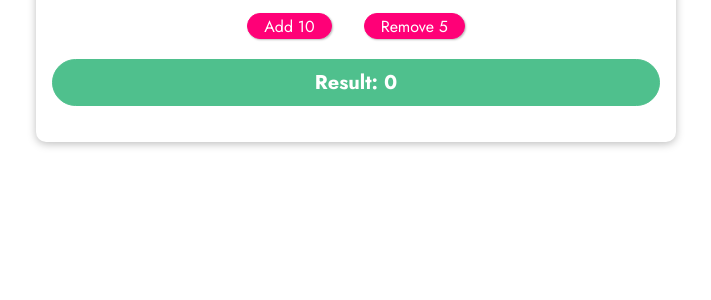
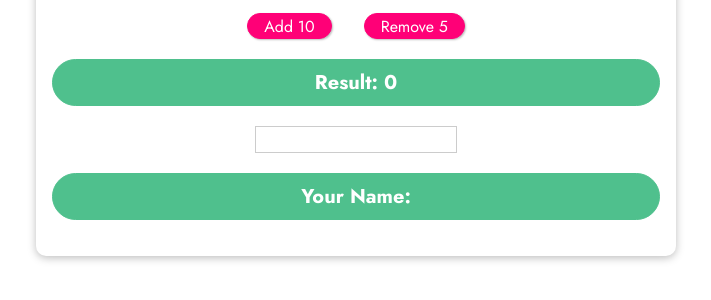
Before and after one commit to smirnovanv/vue-events, a plain HTML site: page index.html in a window 1280 px wide. Shown: the part 286-586 px from the top of the page, without its empty margins (284-995 px from the left). Drawn offline with nearby package versions, Linux system fonts and the light colour scheme.

Commit message:
feat: add event

```diff
--- a/app.js
+++ b/app.js
@@ -2,6 +2,7 @@ const app = Vue.createApp({
   data() {
     return {
       counter: 0,
+      name: '',
     };
   },
   methods: {
@@ -11,6 +12,9 @@ const app = Vue.createApp({
     reduce(num) {
       this.counter = this.counter - num;
     },
+    setName(event, defaultSurname) {
+      this.name = event.target.value + ' ' + defaultSurname;
+    },
   },
 });
 
--- a/index.html
+++ b/index.html
@@ -21,6 +21,8 @@
       <button v-on:click="add(10)">Add 10 </button>
       <button v-on:click="reduce(5)">Remove 5</button>
       <p>Result: {{ counter }}</p>
+      <input type="text" v-on:input="setName($event, 'Smirnova')">
+      <p>Your Name: {{ name }}</p>
     </section>
   </body>
 </html>
```
